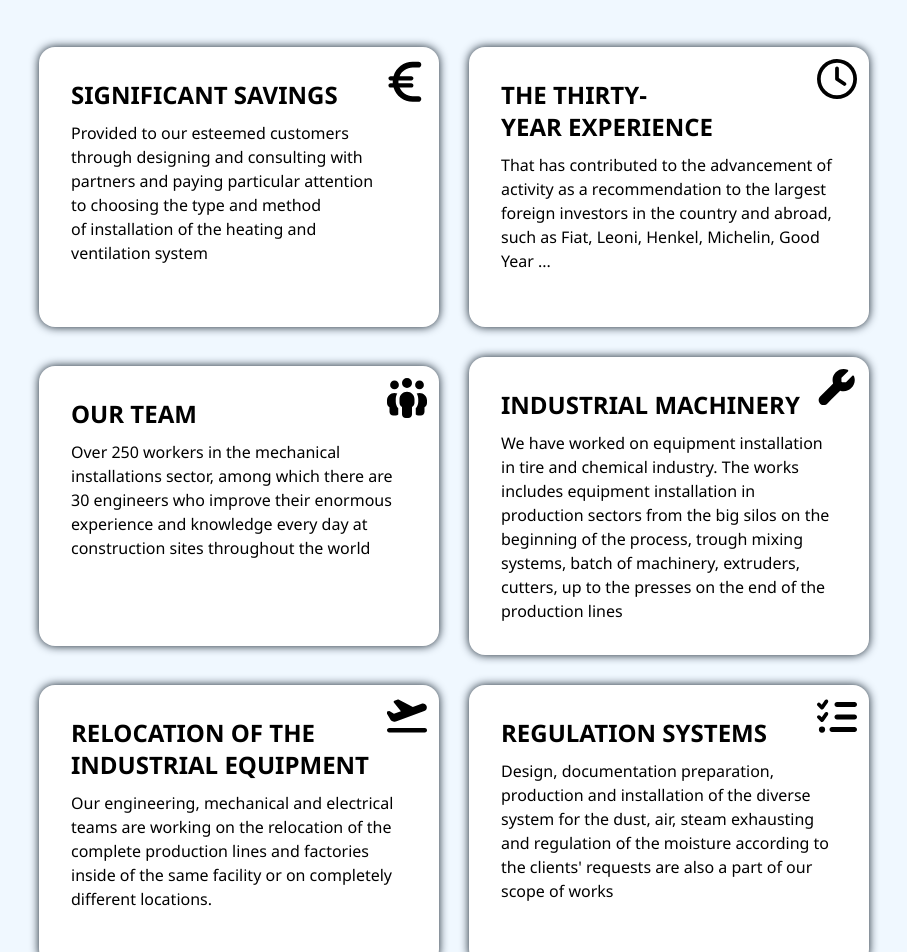
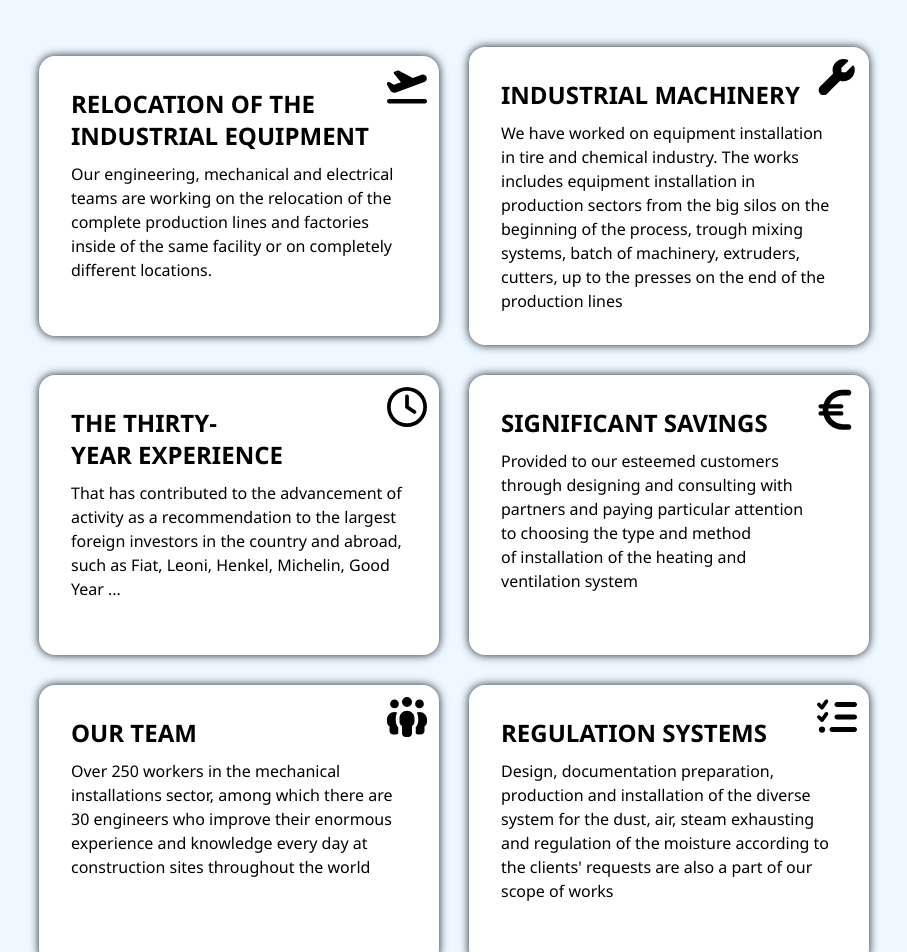
Before and after one commit to Tsimet/CipLandingPage, a React (Vite) app: page / in a window 1280 px wide. Shown: the part 1760-2712 px from the top of the page, without its empty margins (186-1093 px from the left). Built offline with nearby package versions, Linux system fonts and the light colour scheme.

Commit message:
Change about us sqares placement. Add animation for why us component. Change hero heading

```diff
--- a/package.json
+++ b/package.json
@@ -15,7 +15,9 @@
     "@fortawesome/free-solid-svg-icons": "^7.1.0",
     "@fortawesome/react-fontawesome": "^3.1.1",
     "react": "^19.2.0",
+    "react-countup": "^6.5.3",
     "react-dom": "^19.2.0",
+    "react-intersection-observer": "^10.0.0",
     "swiper": "^12.0.3"
   },
   "devDependencies": {
--- a/src/components/AboutUs/AboutUs.jsx
+++ b/src/components/AboutUs/AboutUs.jsx
@@ -13,48 +13,18 @@ function AboutUs() {
         <div className={styles.about__square}>
           <svg
             xmlns="http://www.w3.org/2000/svg"
-            viewBox="0 0 448 512"
+            viewBox="0 0 576 512"
             className={styles.about__icon}
           >
-            <path d="M73.3 192C100.8 99.5 186.5 32 288 32l64 0c17.7 0 32 14.3 32 32s-14.3 32-32 32l-64 0c-65.6 0-122 39.5-146.7 96L272 192c13.3 0 24 10.7 24 24s-10.7 24-24 24l-143.2 0c-.5 5.3-.8 10.6-.8 16s.3 10.7 .8 16L272 272c13.3 0 24 10.7 24 24s-10.7 24-24 24l-130.7 0c24.7 56.5 81.1 96 146.7 96l64 0c17.7 0 32 14.3 32 32s-14.3 32-32 32l-64 0c-101.5 0-187.2-67.5-214.7-160L40 320c-13.3 0-24-10.7-24-24s10.7-24 24-24l24.6 0c-.7-10.5-.7-21.5 0-32L40 240c-13.3 0-24-10.7-24-24s10.7-24 24-24l33.3 0z" />
-          </svg>
-          <h5 className={styles.about__square__heading}>significant savings</h5>
-          <p className={styles.about__square__description}>
-            Provided to our esteemed customers through designing and consulting
-            with partners and paying particular attention to choosing the type
-            and method of installation of the heating and ventilation system
-          </p>
-        </div>
-        <div className={styles.about__square}>
-          <svg
-            xmlns="http://www.w3.org/2000/svg"
-            viewBox="0 0 512 512"
-            className={styles.about__icon}
-          >
-            <path d="M464 256a208 208 0 1 1 -416 0 208 208 0 1 1 416 0zM0 256a256 256 0 1 0 512 0 256 256 0 1 0 -512 0zM232 120l0 136c0 8 4 15.5 10.7 20l96 64c11 7.4 25.9 4.4 33.3-6.7s4.4-25.9-6.7-33.3L280 243.2 280 120c0-13.3-10.7-24-24-24s-24 10.7-24 24z" />
+            <path d="M372 143.9L172.7 40.2c-8-4.1-17.3-4.8-25.7-1.7l-41.1 15c-10.3 3.7-13.8 16.4-7.1 25L200.3 206.4 100.1 242.8 40 206.2c-6.2-3.8-13.8-4.5-20.7-2.1L3 210.1c-9.4 3.4-13.4 14.5-8.3 23.1l53.6 91.8c15.6 26.7 48.1 38.4 77.1 27.8l12.9-4.7 0 0 398.4-145c29.1-10.6 44-42.7 33.5-71.8s-42.7-44-71.8-33.5L372 143.9zM32.2 448c-17.7 0-32 14.3-32 32s14.3 32 32 32l512 0c17.7 0 32-14.3 32-32s-14.3-32-32-32l-512 0z" />
           </svg>
           <h5 className={styles.about__square__heading}>
-            The Thirty-year experience
+            Relocation of the industrial equipment
           </h5>
           <p className={styles.about__square__description}>
-            That has contributed to the advancement of activity as a
-            recommendation to the largest foreign investors in the country and
-            abroad, such as Fiat, Leoni, Henkel, Michelin, Good Year ...
-          </p>
-        </div>
-        <div className={styles.about__square}>
-          <svg
-            xmlns="http://www.w3.org/2000/svg"
-            viewBox="0 0 512 512"
-            className={styles.about__icon}
-          >
-            <path d="M256 0a64 64 0 1 1 0 128 64 64 0 1 1 0-128zm96 312c0 25-12.7 47-32 59.9l0 92.1c0 26.5-21.5 48-48 48l-32 0c-26.5 0-48-21.5-48-48l0-92.1C172.7 359 160 337 160 312l0-40c0-53 43-96 96-96s96 43 96 96l0 40zM96 32a56 56 0 1 1 0 112 56 56 0 1 1 0-112zm16 240l0 32c0 32.5 12.1 62.1 32 84.7l0 75.3c0 1.2 0 2.5 .1 3.7-8.5 7.6-19.7 12.3-32.1 12.3l-32 0c-26.5 0-48-21.5-48-48l0-56.6C12.9 364.4 0 343.7 0 320l0-32c0-53 43-96 96-96 12.7 0 24.8 2.5 35.9 6.9-12.6 21.4-19.9 46.4-19.9 73.1zM368 464l0-75.3c19.9-22.5 32-52.2 32-84.7l0-32c0-26.7-7.3-51.6-19.9-73.1 11.1-4.5 23.2-6.9 35.9-6.9 53 0 96 43 96 96l0 32c0 23.7-12.9 44.4-32 55.4l0 56.6c0 26.5-21.5 48-48 48l-32 0c-12.3 0-23.6-4.6-32.1-12.3 0-1.2 .1-2.5 .1-3.7zM416 32a56 56 0 1 1 0 112 56 56 0 1 1 0-112z" />
-          </svg>
-          <h5 className={styles.about__square__heading}>Our team</h5>
-          <p className={styles.about__square__description}>
-            Over 250 workers in the mechanical installations sector, among which
-            there are 30 engineers who improve their enormous experience and
-            knowledge every day at construction sites throughout the world
+            Our engineering, mechanical and electrical teams are working on the
+            relocation of the complete production lines and factories inside of
+            the same facility or on completely different locations.
           </p>
         </div>
         <div className={styles.about__square}>
@@ -81,20 +51,52 @@ function AboutUs() {
         <div className={styles.about__square}>
           <svg
             xmlns="http://www.w3.org/2000/svg"
-            viewBox="0 0 576 512"
+            viewBox="0 0 512 512"
             className={styles.about__icon}
           >
-            <path d="M372 143.9L172.7 40.2c-8-4.1-17.3-4.8-25.7-1.7l-41.1 15c-10.3 3.7-13.8 16.4-7.1 25L200.3 206.4 100.1 242.8 40 206.2c-6.2-3.8-13.8-4.5-20.7-2.1L3 210.1c-9.4 3.4-13.4 14.5-8.3 23.1l53.6 91.8c15.6 26.7 48.1 38.4 77.1 27.8l12.9-4.7 0 0 398.4-145c29.1-10.6 44-42.7 33.5-71.8s-42.7-44-71.8-33.5L372 143.9zM32.2 448c-17.7 0-32 14.3-32 32s14.3 32 32 32l512 0c17.7 0 32-14.3 32-32s-14.3-32-32-32l-512 0z" />
+            <path d="M464 256a208 208 0 1 1 -416 0 208 208 0 1 1 416 0zM0 256a256 256 0 1 0 512 0 256 256 0 1 0 -512 0zM232 120l0 136c0 8 4 15.5 10.7 20l96 64c11 7.4 25.9 4.4 33.3-6.7s4.4-25.9-6.7-33.3L280 243.2 280 120c0-13.3-10.7-24-24-24s-24 10.7-24 24z" />
           </svg>
           <h5 className={styles.about__square__heading}>
-            Relocation of the industrial equipment
+            The Thirty-year experience
           </h5>
           <p className={styles.about__square__description}>
-            Our engineering, mechanical and electrical teams are working on the
-            relocation of the complete production lines and factories inside of
-            the same facility or on completely different locations.
+            That has contributed to the advancement of activity as a
+            recommendation to the largest foreign investors in the country and
+            abroad, such as Fiat, Leoni, Henkel, Michelin, Good Year ...
           </p>
         </div>
+        <div className={styles.about__square}>
+          <svg
+            xmlns="http://www.w3.org/2000/svg"
+            viewBox="0 0 448 512"
+            className={styles.about__icon}
+          >
+            <path d="M73.3 192C100.8 99.5 186.5 32 288 32l64 0c17.7 0 32 14.3 32 32s-14.3 32-32 32l-64 0c-65.6 0-122 39.5-146.7 96L272 192c13.3 0 24 10.7 24 24s-10.7 24-24 24l-143.2 0c-.5 5.3-.8 10.6-.8 16s.3 10.7 .8 16L272 272c13.3 0 24 10.7 24 24s-10.7 24-24 24l-130.7 0c24.7 56.5 81.1 96 146.7 96l64 0c17.7 0 32 14.3 32 32s-14.3 32-32 32l-64 0c-101.5 0-187.2-67.5-214.7-160L40 320c-13.3 0-24-10.7-24-24s10.7-24 24-24l24.6 0c-.7-10.5-.7-21.5 0-32L40 240c-13.3 0-24-10.7-24-24s10.7-24 24-24l33.3 0z" />
+          </svg>
+          <h5 className={styles.about__square__heading}>significant savings</h5>
+          <p className={styles.about__square__description}>
+            Provided to our esteemed customers through designing and consulting
+            with partners and paying particular attention to choosing the type
+            and method of installation of the heating and ventilation system
+          </p>
+        </div>
+
+        <div className={styles.about__square}>
+          <svg
+            xmlns="http://www.w3.org/2000/svg"
+            viewBox="0 0 512 512"
+            className={styles.about__icon}
+          >
+            <path d="M256 0a64 64 0 1 1 0 128 64 64 0 1 1 0-128zm96 312c0 25-12.7 47-32 59.9l0 92.1c0 26.5-21.5 48-48 48l-32 0c-26.5 0-48-21.5-48-48l0-92.1C172.7 359 160 337 160 312l0-40c0-53 43-96 96-96s96 43 96 96l0 40zM96 32a56 56 0 1 1 0 112 56 56 0 1 1 0-112zm16 240l0 32c0 32.5 12.1 62.1 32 84.7l0 75.3c0 1.2 0 2.5 .1 3.7-8.5 7.6-19.7 12.3-32.1 12.3l-32 0c-26.5 0-48-21.5-48-48l0-56.6C12.9 364.4 0 343.7 0 320l0-32c0-53 43-96 96-96 12.7 0 24.8 2.5 35.9 6.9-12.6 21.4-19.9 46.4-19.9 73.1zM368 464l0-75.3c19.9-22.5 32-52.2 32-84.7l0-32c0-26.7-7.3-51.6-19.9-73.1 11.1-4.5 23.2-6.9 35.9-6.9 53 0 96 43 96 96l0 32c0 23.7-12.9 44.4-32 55.4l0 56.6c0 26.5-21.5 48-48 48l-32 0c-12.3 0-23.6-4.6-32.1-12.3 0-1.2 .1-2.5 .1-3.7zM416 32a56 56 0 1 1 0 112 56 56 0 1 1 0-112z" />
+          </svg>
+          <h5 className={styles.about__square__heading}>Our team</h5>
+          <p className={styles.about__square__description}>
+            Over 250 workers in the mechanical installations sector, among which
+            there are 30 engineers who improve their enormous experience and
+            knowledge every day at construction sites throughout the world
+          </p>
+        </div>
+
         <div className={styles.about__square}>
           <svg
             xmlns="http://www.w3.org/2000/svg"
--- a/src/components/Hero/Hero.jsx
+++ b/src/components/Hero/Hero.jsx
@@ -12,7 +12,7 @@ export default function Hero() {
       <div className={styles.hero__overlay}></div>
 
       <div className={styles.hero__content}>
-        <h1>Innovation and Quality</h1>
+        <h1>relocation and installation</h1>
         <img src={logo} alt="CIP Logo" className={styles.hero__logo}></img>
         <h3>Realiable Partner In Industry</h3>
         <a href="#about" className={styles.btn__scroll}>
--- a/src/components/WhyChooseUs/WhyChooseUs.jsx
+++ b/src/components/WhyChooseUs/WhyChooseUs.jsx
@@ -1,4 +1,20 @@
+import CountUp from "react-countup";
+import { useInView } from "react-intersection-observer";
+
 import styles from "./WhyChooseUs.module.css";
+
+function StatItem({ end }) {
+  const { ref, inView } = useInView({
+    triggerOnce: true,
+    threshold: 0.3,
+  });
+
+  return (
+    <div ref={ref} style={{}}>
+      {inView ? <CountUp end={end} duration={2.5} /> : 0}
+    </div>
+  );
+}
 
 function WhyChooseUs() {
   return (
@@ -8,19 +24,21 @@ function WhyChooseUs() {
         <div className={styles.reasons__container}>
           <div className={styles.reason}>
             <h3 className={styles.reason__number}>
-              40<span className={styles.reason__plus}>+</span>
+              <StatItem end={40} />
+              <span className={styles.reason__plus}>+</span>
             </h3>
             <nav className={styles.reason__description}>satisfied clients</nav>
           </div>
           <div className={styles.reason}>
             <h3 className={styles.reason__number}>
-              37<span className={styles.reason__plus}></span>
+              <StatItem end={37} />
             </h3>
             <nav className={styles.reason__description}>years of expertise</nav>
           </div>
           <div className={styles.reason}>
             <h3 className={styles.reason__number}>
-              100<span className={styles.reason__plus}>+</span>
+              <StatItem end={100} />
+              <span className={styles.reason__plus}>+</span>
             </h3>
             <nav className={styles.reason__description}>projects completed</nav>
           </div>
--- a/src/components/WhyChooseUs/WhyChooseUs.module.css
+++ b/src/components/WhyChooseUs/WhyChooseUs.module.css
@@ -47,6 +47,10 @@
 }
 .reason__number {
   font-size: 5.5rem;
+  display: flex;
+  align-items: center;
+  justify-content: center;
+  flex-direction: row;
 }
 .reason__plus {
   color: var(--orange);
```
Also changed, not shown: 1 other file (tests, documents, lock files or other folders).
